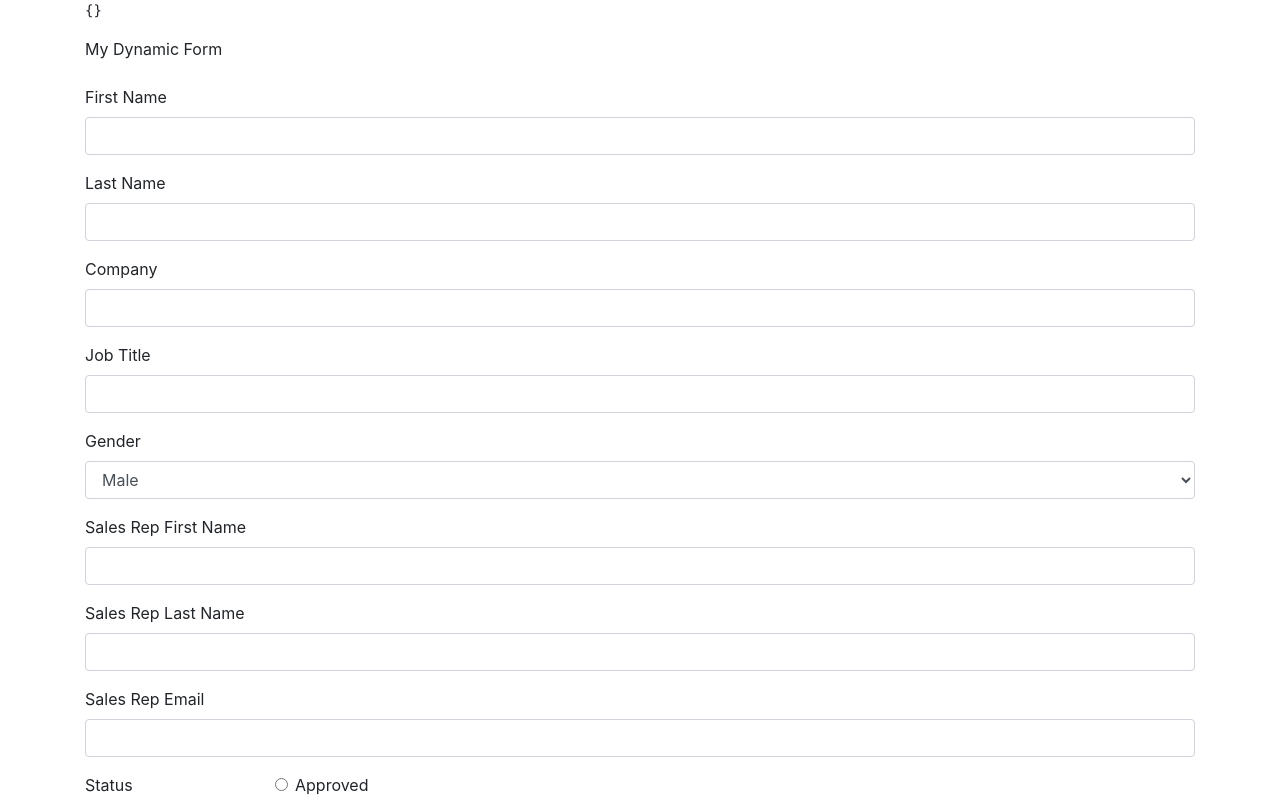
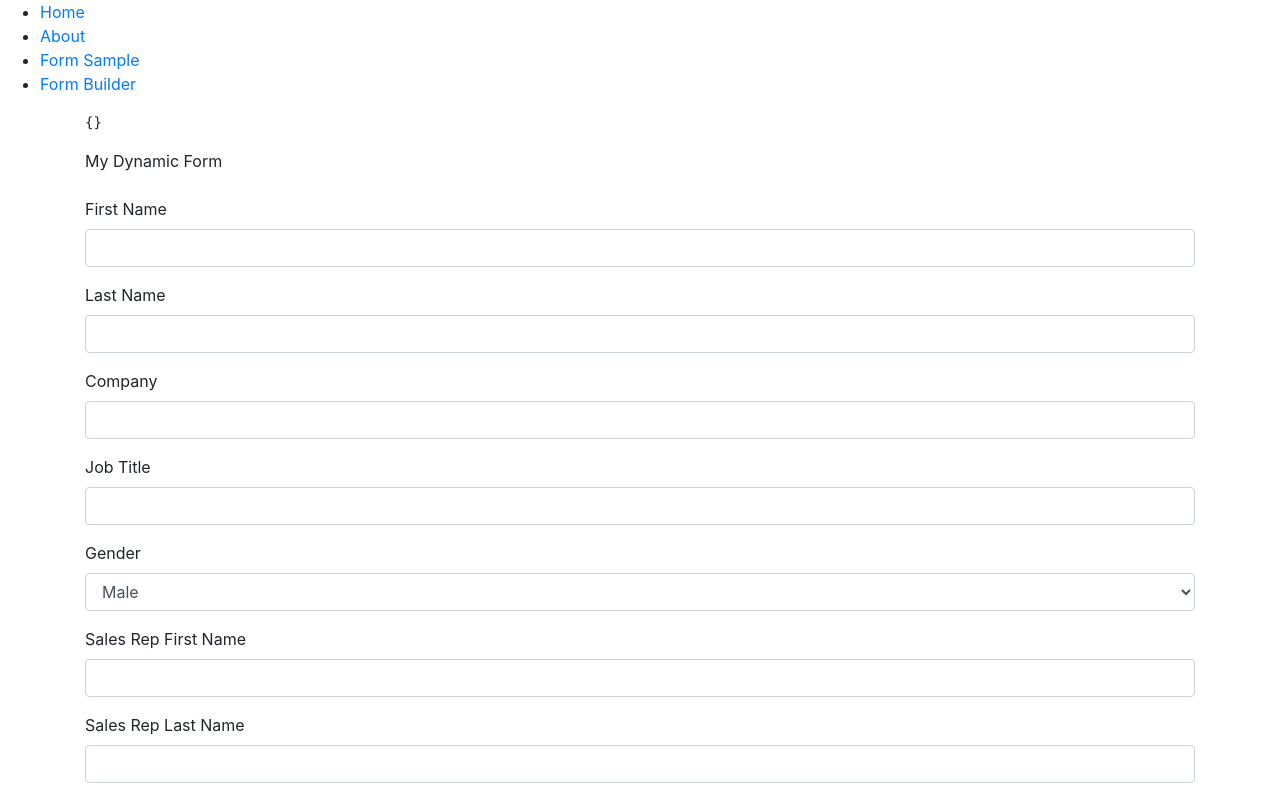
Before and after one commit to GinoLlerena/dynamicform, a React (Create React App) app: page /formManagement in a window 1280 px wide. Shown: the top 800 px of the page. Built offline with nearby package versions, Linux system fonts and the light colour scheme.

Commit message:
React Router Added

```diff
--- a/package.json
+++ b/package.json
@@ -6,6 +6,7 @@
     "react": "^16.8.1",
     "react-beautiful-dnd": "^10.0.4",
     "react-dom": "^16.8.1",
+    "react-router-dom": "^4.3.1",
     "react-scripts": "2.1.3"
   },
   "scripts": {
--- a/src/App.js
+++ b/src/App.js
@@ -1,16 +1,45 @@
 import React, { Component } from 'react';
 import FormManagement from './components/FormManagement'
 import FormBuilder from './components/FormBuilder'
+import { BrowserRouter as Router, Route, Link } from "react-router-dom"
 
-class App extends Component {
-  render() {
-    return (
-      <div className='container'>
-        <FormManagement  />
-        <FormBuilder />
-      </div>
-    );
-  }
+function Index() {
+  return <h2>Dynamic Form</h2>;
 }
 
+function About() {
+  return <h2>Sample Dynamic Form App v1.1</h2>;
+}
+
+function App() {
+  return (
+    <Router>
+      <div>
+        <nav>
+          <ul>
+            <li>
+              <Link to="/">Home</Link>
+            </li>
+            <li>
+              <Link to="/about">About</Link>
+            </li>
+            <li>
+              <Link to="/formManagement/">Form Sample</Link>
+            </li>
+            <li>
+              <Link to="/formBuilder/">Form Builder</Link>
+            </li>
+          </ul>
+        </nav>
+
+        <Route path="/" exact component={Index} />
+        <Route path="/about/" component={About} />
+        <Route path="/formManagement/" component={FormManagement} />
+        <Route path="/formBuilder/" component={FormBuilder} />
+      </div>
+    </Router>
+  );
+}
+
+
 export default App;
--- a/src/components/FormManagement.js
+++ b/src/components/FormManagement.js
@@ -65,6 +65,7 @@
   const [state, dispatch] = useReducer(reducer, init());
 
   return(
+    <div className="container">
       <form>
         <div><pre>{JSON.stringify(state.valueMap, null, 2) }</pre></div>
         <ListElements valueMap={state.valueMap} setValue={(id, value) => dispatch({type: 'onChange', id, value})} />
@@ -74,5 +75,6 @@
           </div>
         </div>
       </form>
+    </div>
   )
 }
```
Also changed, not shown: 1 other file (tests, documents, lock files or other folders). Lines whose indentation alone changed are shown as unchanged.
